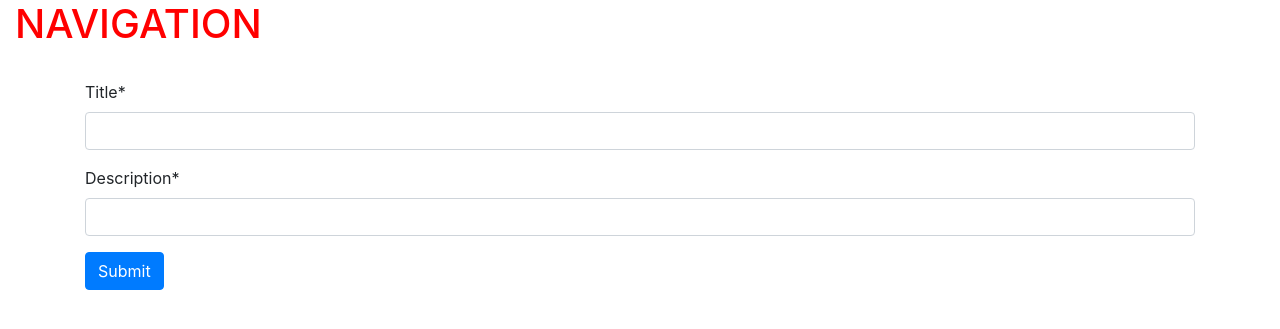
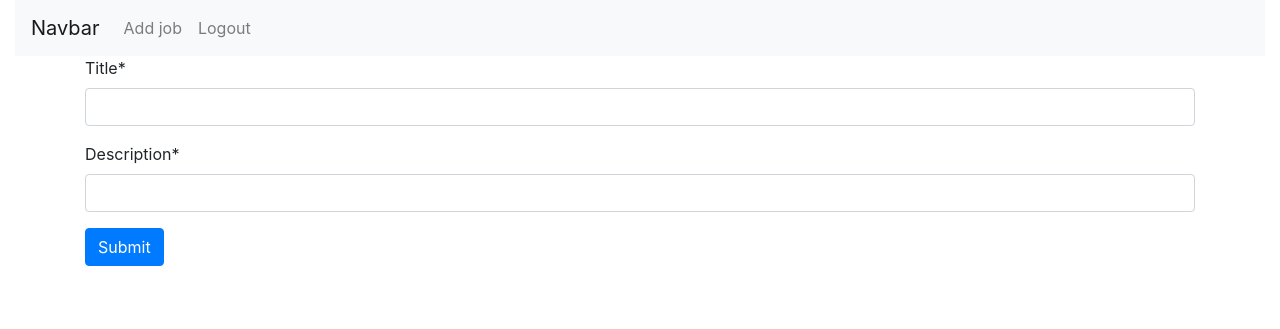
Before and after one commit to Code-Institute-Submissions/4th-milestone-project, a Django app: page /job/add/ in a window 1280 px wide. Shown: the top 329 px of the page. Run offline with Django 3.2, Linux system fonts and the light colour scheme; the visitor is signed in with stand-in values (Sample User, id 1); data that the repository does not hold is empty; some libraries are stand-ins or nearby versions.

Commit message:
Added nav bar for easily navigating while developing

```diff
--- a/templates/base.html
+++ b/templates/base.html
@@ -35,7 +35,24 @@
   </head>
   <body>
     <header class="container-fluid">
-        <h1 style="color:red">NAVIGATION</h1><br>
+      <nav class="navbar navbar-expand-lg navbar-light bg-light">
+          <a class="navbar-brand" href="{% url 'view_home' %}">Navbar</a>
+          <button class="navbar-toggler" type="button" data-toggle="collapse" data-target="#navbarNavAltMarkup" aria-controls="navbarNavAltMarkup" aria-expanded="false" aria-label="Toggle navigation">
+          <span class="navbar-toggler-icon"></span>
+          </button>
+          <div class="collapse navbar-collapse" id="navbarNavAltMarkup">
+            <div class="navbar-nav">
+                {% if user.is_authenticated %}
+                <a class="nav-item nav-link" href="{% url 'add_job' %}">Add job</a>
+                {% comment %} <a class="nav-item nav-link" href="{% url 'account_profile' %}">My account</a> {% endcomment %}
+                <a class="nav-item nav-link" href="{% url 'account_logout' %}">Logout</a>
+                {% else %}
+                <a class="nav-item nav-link" href="{% url 'account_login' %}">Login</a>
+                <a class="nav-item nav-link" href="{% url 'account_signup' %}">Register</a>
+                {% endif %}
+            </div>
+          </div>
+      </nav>
     </header>
 
 
```
